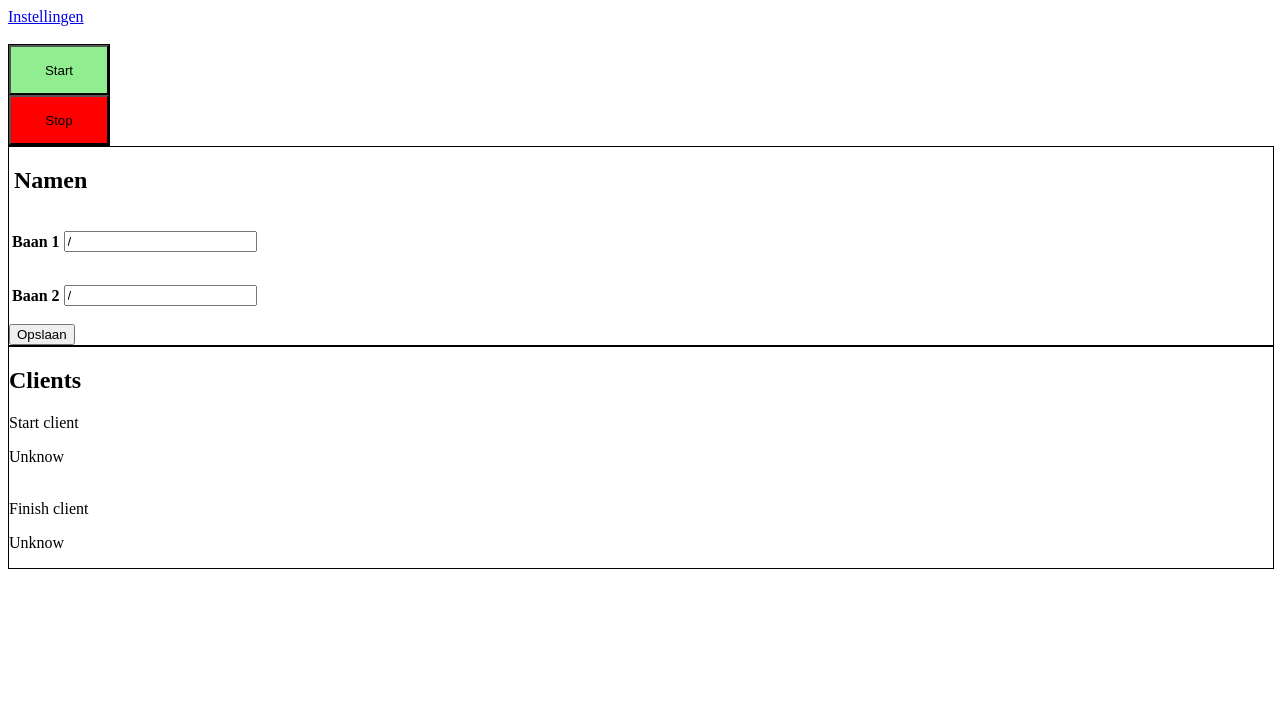
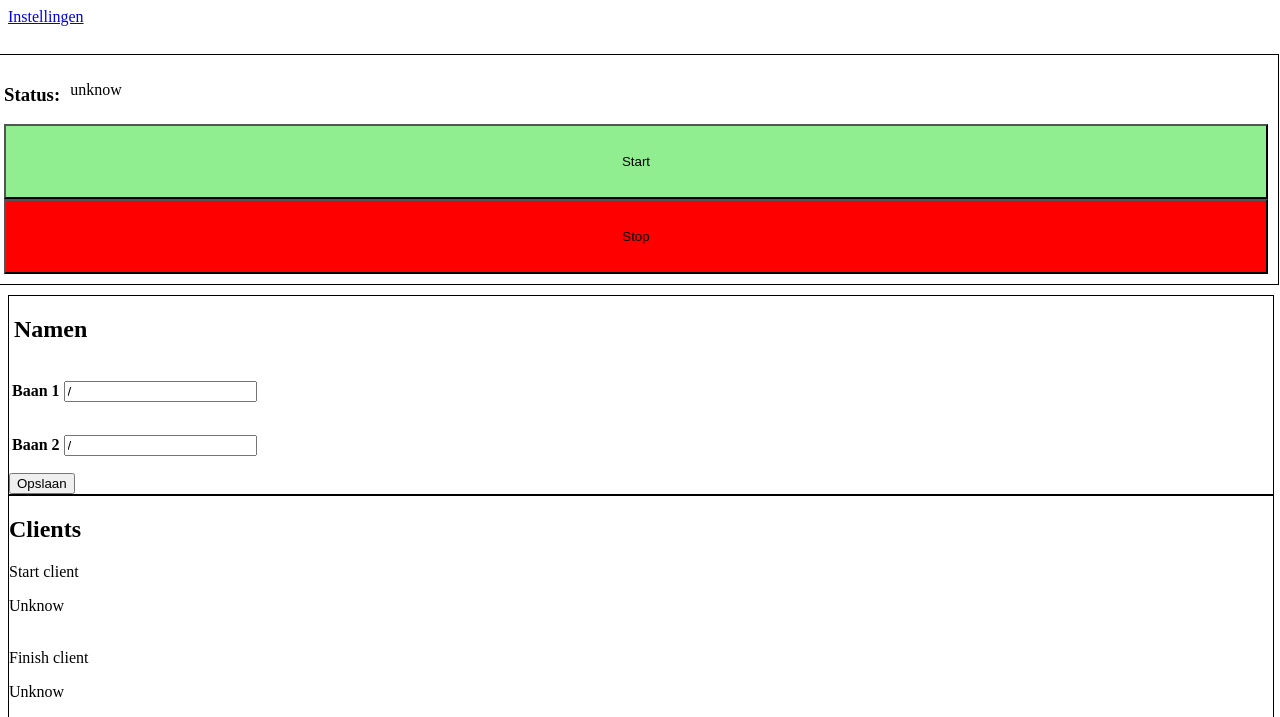
Before and after one commit to tojacobs/UnicycleRaceSystem, a Python web app: template raceSystem/templates/home.html in a window 1280 px wide. Shown: the top 717 px of the page. Run offline with Jinja, Linux system fonts and the light colour scheme; the template is opened without the code that fills it, so the values that code supplies are empty.

Commit message:
Add status bar to race control
Create a status text line in the race control GUI.

```diff
--- a/raceSystem/templates/home.html
+++ b/raceSystem/templates/home.html
@@ -2,9 +2,12 @@
 <html>
 <head>
   <title>Unicycle race system</title>
+  <style>
+  </style>
   <script>
-    function receivedStatus(xStartClientConnected,xFinishClientConnected){
+    function receivedStatus(xStartClientConnected,xFinishClientConnected,sRaceStatus){
       updateClientConnectionStatus(xStartClientConnected, xFinishClientConnected)
+      updateRaceStatus(sText = sRaceStatus)
     }
 
     setInterval(function(){
@@ -13,7 +16,7 @@
           return response.json();
         })
         .then(function(data) {
-          receivedStatus(data.xStartClientConnected, data.xFinishClientConnected);
+          receivedStatus(data.xStartClientConnected, data.xFinishClientConnected,data.sRaceStatus);
         });
       }, 1000);
   </script>
@@ -24,7 +27,7 @@
   <br>
   {% include 'raceControl.html' %}
 
-	{% include 'names.html' %}
+  {% include 'names.html' %}
 
   {% include 'clients.html' %}
 
--- a/raceSystem/templates/raceControl.html
+++ b/raceSystem/templates/raceControl.html
@@ -3,25 +3,40 @@
 <head>
     <style>
         #border{
-            width: 100px;
-            height: 100px;
+            position: relative;
+            right: 25px;
+            width: 100%;
+            height: fit-content;
+            margin: 10px;
+            padding: 10px;
             border: 1px solid black
         }
         .button{
             width: 100%;
-            height: 50%;
+            height: 75px;
         }
         #btnStart{
+            top:0px;
             background-color: lightgreen;
         }
         #btnStop{
+            bottom:0px;
             background-color: red;
         }
     </style>
+    <script>
+        function updateRaceStatus(sText){
+            var raceStatusText = document.getElementById("txtStatus")
+
+            raceStatusText.innerHTML = sText
+        }
+    </script>
 </head>
 <body>
     <form action="/raceControl" method="post">
     <div id="border">
+        <h3 style="float:left; margin-right: 10px;">Status: </h3>
+        <p id="txtStatus">unknow</p>
         <input class="button" id="btnStart" type="submit" value="Start" name="btnStart"/>
         <input class="button" id="btnStop" type="submit" value="Stop" name="btnStop"/>
     </div>
```
Also changed, not shown: raceSystem/webUI.py (+6 -3 lines).
